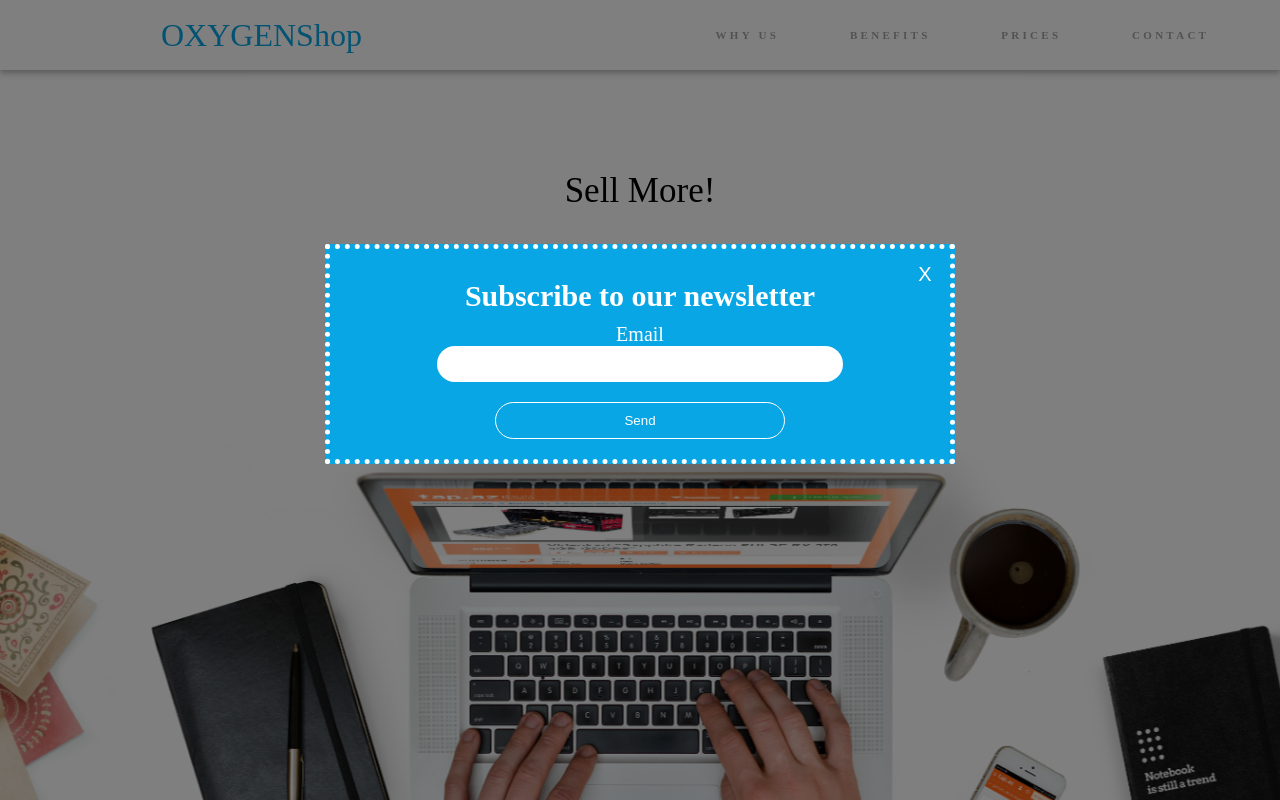
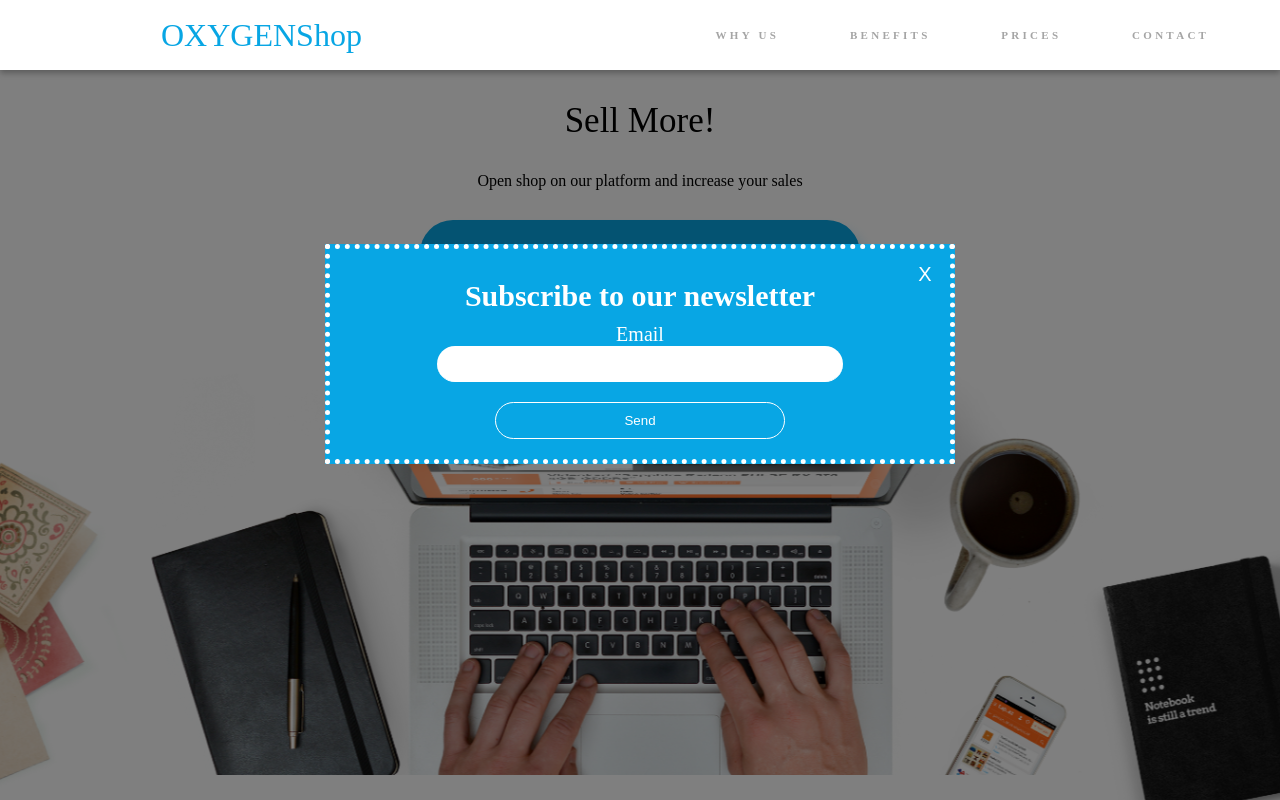
Before and after one commit to alvarot2601/oxygenshop, a plain HTML site: page Desktop/PROYECTO 1/index.html in a window 1280 px wide. Shown: the top 800 px of the page. Drawn offline with Linux system fonts and the light colour scheme; a web font is replaced by a local one.

Commit message:
Añado estilos para que el header tenga un position fixed

```diff
--- a/Desktop/PROYECTO 1/scss/_header.scss
+++ b/Desktop/PROYECTO 1/scss/_header.scss
@@ -6,6 +6,12 @@ header
 {
     box-shadow: 0px 3px 6px rgba(0, 0, 0, 0.29);
     height:70px;
+    width: 100%;
+    position: fixed;
+    left:0;
+    top:0;
+    z-index: 999;
+    background-color: white;
     .header__logo
     {
         @include text-features(font-family, $secondary-font-family, font-size, 3.2rem, line-height, 37px, font-weight, 300, $primary-color);
```
Also changed, not shown: Desktop/PROYECTO 1/css/styles.css, 1 other file.
